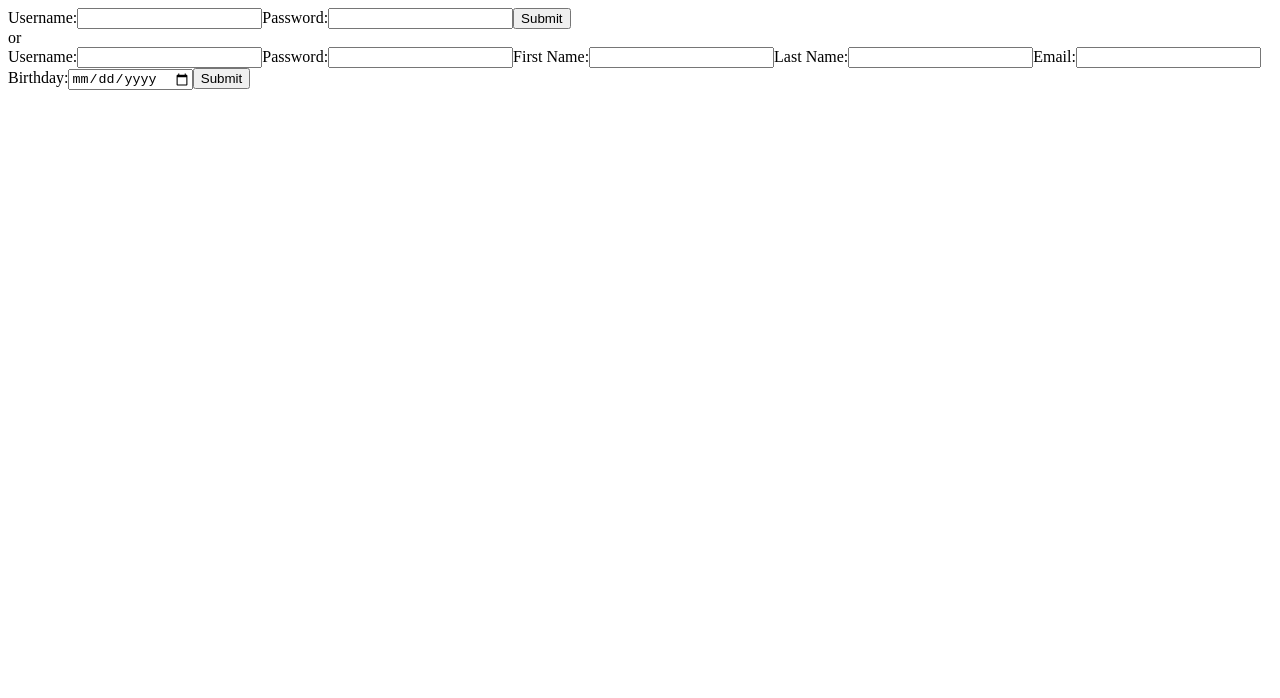
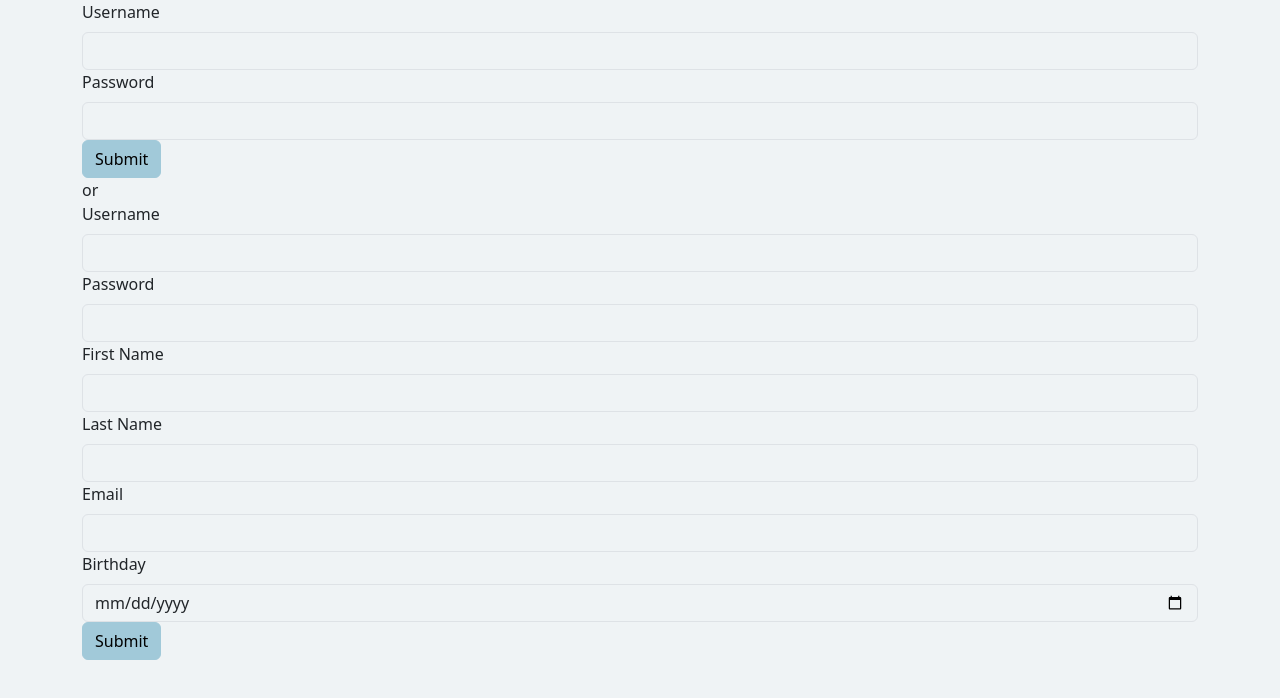
Before and after one commit to grumongi/myFlix-client, a React (Vite) app: page / in a window 1280 px wide. Shown: the top 698 px of the page. Built offline with nearby package versions, Linux system fonts and the light colour scheme.

Commit message:
task-3.6 styling

```diff
--- a/package.json
+++ b/package.json
@@ -18,8 +18,10 @@
   "homepage": "https://github.com/grumongi/myFlix-client#readme",
   "description": "A client-side application for the myFlix movie database.",
   "dependencies": {
+    "bootstrap": "^5.3.5",
     "prop-types": "^15.8.1",
     "react": "^18.2.0",
+    "react-bootstrap": "^2.10.9",
     "react-dom": "^18.2.0"
   },
   "devDependencies": {
--- a/src/components/login-view/login-view.jsx
+++ b/src/components/login-view/login-view.jsx
@@ -1,4 +1,5 @@
 import React, { useState } from "react";
+import { Form, Button } from "react-bootstrap";
 
 export const LoginView = ({ onLoggedIn }) => {
     // API URL
@@ -35,28 +36,28 @@ export const LoginView = ({ onLoggedIn }) => {
     };
 
     return (
-        <form onSubmit={handleSubmit}>
-            <label>
-                Username:
-                <input
+        <Form onSubmit={handleSubmit}>
+            <Form.Group controlId="formUsername">
+                <Form.Label>Username</Form.Label>
+                <Form.Control
                     type="text"
                     value={username}
                     onChange={(e) => setUsername(e.target.value)}
                     minLength="8" // Fixed from minlength to minLength
                     required
                 />
-            </label>
-            <label>
-                Password:
-                <input
+            </Form.Group>
+            <Form.Group controlId="formPassword">
+                <Form.Label>Password</Form.Label>
+                <Form.Control
                     type="password"
                     value={password}
                     onChange={(e) => setPassword(e.target.value)}
                     minLength="8" // Fixed from minlength to minLength
                     required
                 />
-            </label>
-            <button type="submit">Submit</button>
-        </form>
+            </Form.Group>
+            <Button variant="primary" type="submit">Submit</Button>
+        </Form>
     );
 };
--- a/src/components/movie-card/movie-card.jsx
+++ b/src/components/movie-card/movie-card.jsx
@@ -1,20 +1,24 @@
 import PropTypes from "prop-types";
+import { Card, Button } from "react-bootstrap";
 
 export const MovieCard = ({ movie, onMovieClick }) => {
+  console.log(movie);
   return (
-    <div
-      onClick={() => {
-        onMovieClick(movie);
-      }}
-      style={{ cursor: "pointer" }}
-    >
-      <h3>{movie.title}</h3>
-      <img
-        src={movie.image} // Ensure this points to a valid image URL
-        alt={`${movie.title} poster`}
-        style={{ width: "200px", height: "300px", objectFit: "cover" }} // Adjust styling as needed
-      />
-    </div>
+      <Card className="h-100">
+          <Card.Img
+              variant="top"
+              src={movie.image?.imageUrl}
+              alt={`${movie.title} poster`} // Add an alt attribute for accessibility
+              className="w-100"
+          />
+          <Card.Body>
+              <Card.Title>{movie.title}</Card.Title>
+              <Card.Text>{movie.director.name}</Card.Text>
+              <Button onClick={() => onMovieClick(movie)} variant="link">
+                  Open
+              </Button>
+          </Card.Body>
+      </Card>
   );
 };
 
@@ -22,7 +26,9 @@ MovieCard.propTypes = {
   movie: PropTypes.shape({
     _id: PropTypes.string,
     title: PropTypes.string.isRequired,
-    image: PropTypes.string.isRequired,
+    image: PropTypes.shape({
+      imageUrl: PropTypes.string.isRequired
+    }).isRequired,
     genre: PropTypes.oneOfType([
       PropTypes.string,
       PropTypes.shape({
--- a/src/components/movie-view/movie-view.jsx
+++ b/src/components/movie-view/movie-view.jsx
@@ -1,11 +1,13 @@
 import PropTypes from "prop-types";
+import { Button, Form } from "react-bootstrap";
+import "./movie-view.scss";
 
 export const MovieView = ({ movie, onBackClick }) => {
   return (
     <div>
       <h1>{movie.title}</h1>
       <img
-        src={movie.image} // Reverted to use movie.image directly
+        src={movie.image?.imageUrl} // Corrected to match API syntax
         alt={`${movie.title} poster`}
         style={{ width: "300px", height: "450px", objectFit: "cover" }}
       />
@@ -29,7 +31,9 @@ export const MovieView = ({ movie, onBackClick }) => {
 MovieView.propTypes = {
   movie: PropTypes.shape({
     title: PropTypes.string.isRequired,
-    image: PropTypes.string.isRequired, // Reverted to validate image as a string
+    image: PropTypes.shape({ // Ensure image is an object with imageUrl
+      imageUrl: PropTypes.string.isRequired
+    }).isRequired,
     description: PropTypes.string.isRequired,
     genre: PropTypes.oneOfType([
       PropTypes.string,
--- /dev/null
+++ b/src/components/movie-view/movie-view.scss
@@ -0,0 +1,7 @@
+.back-button {
+    padding: 4px 12px 4px 12px;
+    color: whitesmoke;
+    background-color: dodgerblue;
+    border: none;
+    border-radius: 4px;
+}
--- a/src/components/signup-view/signup-view.jsx
+++ b/src/components/signup-view/signup-view.jsx
@@ -1,4 +1,5 @@
 import React, { useState } from "react";
+import { Form, Button, FormLabel } from "react-bootstrap";
 
 export const SignupView = () => {
     // API URL
@@ -41,65 +42,65 @@ export const SignupView = () => {
     };
 
     return (
-        <form onSubmit={handleSubmit}>
-            <label>
-                Username:
-                <input
+        <Form onSubmit={handleSubmit}> {/* Removed centering and width control */}
+            <Form.Group>
+                <Form.Label>Username</Form.Label>
+                <Form.Control
                     type="text"
                     value={username}
                     onChange={(e) => setUsername(e.target.value)}
                     required
-                    minLength="5" // Updated from 3 to 5
-                    pattern="[a-zA-Z0-9]+" // Added pattern to enforce alphanumeric validation
+                    minLength="5"
+                    pattern="[a-zA-Z0-9]+"
                     title="Username must be at least 5 characters long and contain only alphanumeric characters"
                 />
-            </label>
-            <label>
-                Password:
-                <input
+            </Form.Group>
+            <Form.Group>
+                <Form.Label>Password</Form.Label>
+                <Form.Control
                     type="password"
                     value={password}
                     onChange={(e) => setPassword(e.target.value)}
                     required
                 />
-            </label>
-            <label>
-                First Name:
-                <input
+            </Form.Group>
+            <Form.Group>
+                <Form.Label>First Name</Form.Label>
+                <Form.Control
                     type="text"
                     value={firstname}
                     onChange={(e) => setFirstname(e.target.value)}
                     required
                 />
-            </label>
-            <label>
-                Last Name:
-                <input
+            </Form.Group>
+            <Form.Group>
+                <Form.Label>Last Name</Form.Label>
+                <Form.Control
                     type="text"
                     value={lastname}
                     onChange={(e) => setLastname(e.target.value)}
                     required
                 />
-            </label>
-            <label>
-                Email:
-                <input
+            </Form.Group>
+            <Form.Group>
+                <Form.Label>Email</Form.Label>
+                <Form.Control
                     type="email"
                     value={email}
                     onChange={(e) => setEmail(e.target.value)}
                     required
                 />
-            </label>
-            <label>
-                Birthday:
-                <input
+            </Form.Group>
+            <Form.Group>
+                <Form.Label>Birthday</Form.Label>
+                <Form.Control
                     type="date"
                     value={birthday}
                     onChange={(e) => setBirthday(e.target.value)}
                     required
                 />
-            </label>
-            <button type="submit">Submit</button>
-        </form>
+            </Form.Group>
+            <Button type="submit">Submit</Button> {/* Removed full-width button */}
+        </Form>
     );
 };
--- a/src/index.jsx
+++ b/src/index.jsx
@@ -1,13 +1,19 @@
 import { createRoot } from 'react-dom/client';
 
 import { MainView } from './components/main-view/main-view';
+
+import Container from 'react-bootstrap/Container';
 
 // Import statement to indicate that you need to bundle `./index.scss`
 import './index.scss';
 
 const MyFlixApplication = () => {
-  return <MainView />;
- };
+  return (
+      <Container>
+          <MainView />
+      </Container>
+  );
+};
 
 // Finds the root of your app
 const container = document.querySelector("#root");
--- a/src/index.scss
+++ b/src/index.scss
@@ -1,5 +1,9 @@
-$color: steelblue;
+$color: rgb(197, 213, 225);
+$primary: #a1c9d9;
+$body-bg: rgb(239, 243, 245);
+
+@import '~bootstrap/scss/bootstrap.scss';
 
 .my-flix {
-  color: $color;
+    color: $color;
 }
```
Also changed, not shown: src/components/main-view/main-view.jsx (+40 -21 lines), 5 other files (tests, documents, lock files or other folders).
